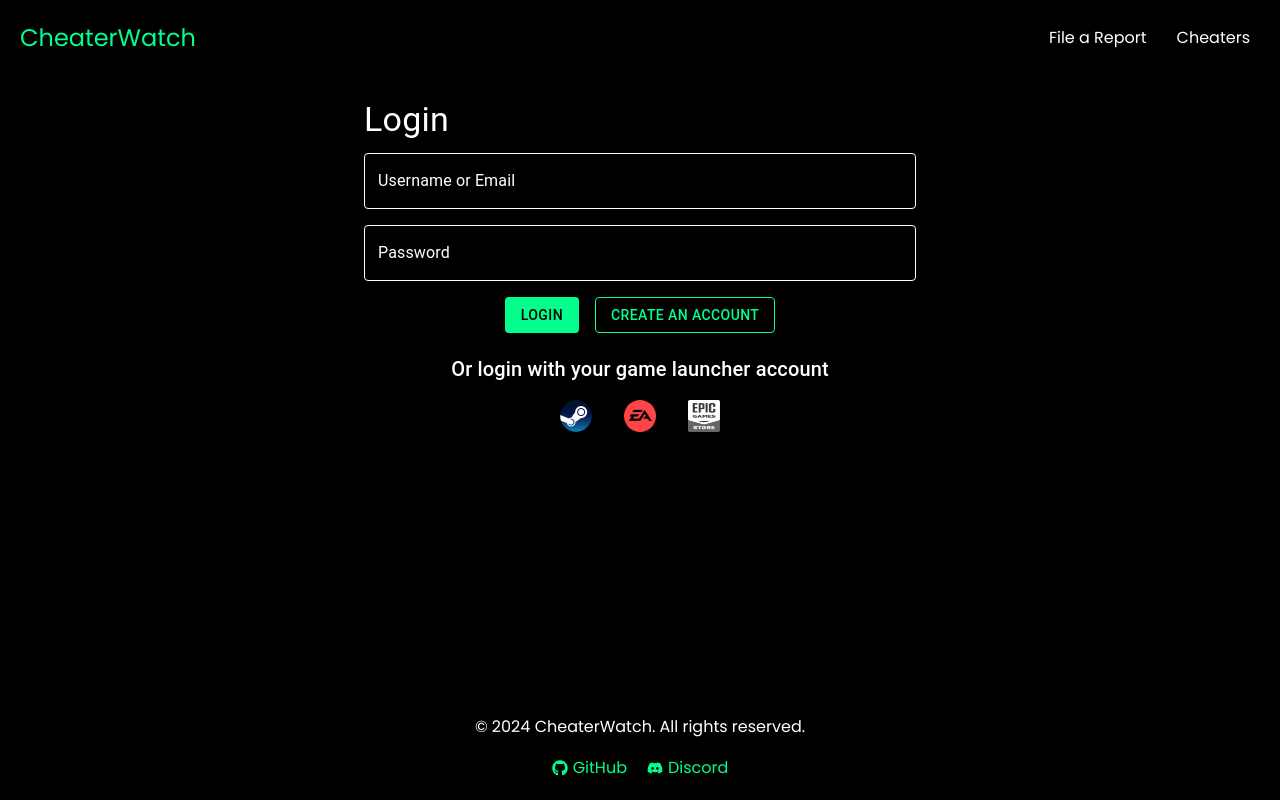
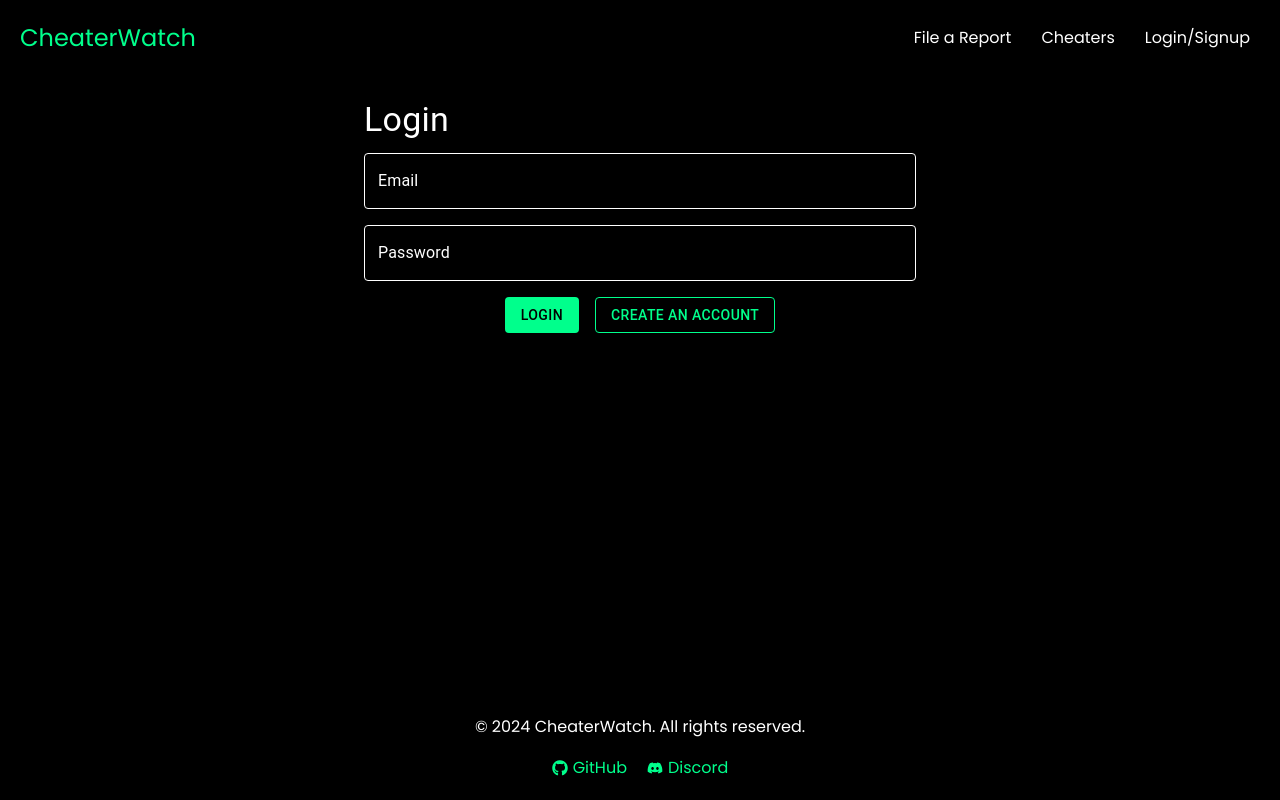
Before and after one commit to KingCharlesVI/CheaterWatch-Frontend, a React (Create React App) app in the folder cheaterwatch-ui/: page /auth in a window 1280 px wide. Built offline with nearby package versions, Linux system fonts and the light colour scheme.

Commit message:
Update
- Added firebase authentication BUT MAY NOT STICK WITH IT

```diff
--- a/cheaterwatch-ui/package.json
+++ b/cheaterwatch-ui/package.json
@@ -16,9 +16,11 @@
     "@testing-library/react": "^13.4.0",
     "@testing-library/user-event": "^13.5.0",
     "axios": "^1.7.1",
+    "firebase": "^10.12.2",
     "grommet": "^2.37.0",
     "react": "^18.3.1",
     "react-dom": "^18.3.1",
+    "react-firebase-hooks": "^5.1.1",
     "react-icons": "^5.2.1",
     "react-router": "^6.23.1",
     "react-router-dom": "^6.23.1",
--- a/cheaterwatch-ui/src/App.js
+++ b/cheaterwatch-ui/src/App.js
@@ -5,13 +5,14 @@ import Navbar from './components/Navbar';
 import Homepage from './components/Homepage';
 import FileReport from './components/FileReport';
 import Cheaters from './components/Cheaters';
-import MW3Cheaters from './components/MW3Cheaters'; // Import MW3Cheaters component
+import MW3Cheaters from './components/MW3Cheaters';
 import WarzoneCheaters from './components/WarzoneCheaters';
 import ValorantCheaters from './components/ValorantCheaters';
 import ApexCheaters from './components/ApexCheaters';
 import Auth from './components/Auth';
 import BlogPage from './components/BlogPage';
 import Footer from './components/Footer';
+import PrivateRoute from './components/PrivateRoute';
 import './App.css';
 
 function App() {
@@ -22,13 +23,17 @@ function App() {
         <div className="routes-container">
           <Routes>
             <Route path="/" element={<Homepage />} />
-            <Route path="/file-report" element={<FileReport />} />
+            <Route path="/auth" element={<Auth />} />
+            <Route path="/file-report" element={
+              <PrivateRoute>
+                <FileReport />
+              </PrivateRoute>
+            } />
             <Route path="/cheaters" element={<Cheaters />} />
             <Route path="/mw3" element={<MW3Cheaters />} />
             <Route path="/warzone" element={<WarzoneCheaters />} />
             <Route path="/valorant" element={<ValorantCheaters />} />
             <Route path="/apex" element={<ApexCheaters />} />
-            <Route path="/auth" element={<Auth />} />
             <Route path="/blog" element={<BlogPage />} />
           </Routes>
         </div>
--- a/cheaterwatch-ui/src/components/Auth.js
+++ b/cheaterwatch-ui/src/components/Auth.js
@@ -2,15 +2,12 @@
 import React, { useState } from 'react';
 import { Container, FormControl, InputLabel, OutlinedInput, Button, Typography, Grid, IconButton } from '@mui/material';
 import { styled } from '@mui/material/styles';
-
-// Import PNG icons
-import steamLogo from '../assets/steam.png';
-import eaLogo from '../assets/ea.png';
-import epicLogo from '../assets/epic.png';
+import { auth } from '../firebase';
+import { createUserWithEmailAndPassword, signInWithEmailAndPassword } from 'firebase/auth';
 
 const StyledContainer = styled(Container)(({ theme }) => ({
-  backgroundColor: '#000', // Black background
-  color: '#fff', // White text
+  backgroundColor: '#000',
+  color: '#fff',
   padding: theme.spacing(3),
   borderRadius: theme.shape.borderRadius,
 }));
@@ -18,24 +15,24 @@ const StyledContainer = styled(Container)(({ theme }) => ({
 const StyledFormControl = styled(FormControl)(({ theme }) => ({
   marginBottom: theme.spacing(2),
   '& .MuiInputLabel-root': {
-    color: '#fff', // White label color
+    color: '#fff',
     marginRight: theme.spacing(2),
     '&.Mui-focused': {
-      color: '#00ff8c', // Green color when focused
+      color: '#00ff8c',
     },
   },
   '& .MuiOutlinedInput-root': {
     '& input': {
-      color: '#fff', // White text color
+      color: '#fff',
     },
     '& fieldset': {
-      borderColor: '#fff', // White border color
+      borderColor: '#fff',
     },
     '&:hover fieldset': {
-      borderColor: '#fff', // White border color on hover
+      borderColor: '#fff',
     },
     '&.Mui-focused fieldset': {
-      borderColor: '#00ff8c', // Green border color when focused
+      borderColor: '#00ff8c',
     },
   },
 }));
@@ -63,19 +60,34 @@ const StyledIconButton = styled(IconButton)(({ theme }) => ({
 
 const Auth = () => {
   const [isLogin, setIsLogin] = useState(true);
+  const [email, setEmail] = useState('');
+  const [password, setPassword] = useState('');
+  const [username, setUsername] = useState('');
+  const [error, setError] = useState('');
 
   const handleSwitch = () => {
     setIsLogin(!isLogin);
   };
 
-  const handleSignup = (event) => {
+  const handleSignup = async (event) => {
     event.preventDefault();
-    // Handle signup logic
+    try {
+      await createUserWithEmailAndPassword(auth, email, password);
+      if (auth.currentUser) {
+        await auth.currentUser.updateProfile({ displayName: username });
+      }
+    } catch (error) {
+      setError(error.message);
+    }
   };
 
-  const handleLogin = (event) => {
+  const handleLogin = async (event) => {
     event.preventDefault();
-    // Handle login logic
+    try {
+      await signInWithEmailAndPassword(auth, email, password);
+    } catch (error) {
+      setError(error.message);
+    }
   };
 
   return (
@@ -83,121 +95,57 @@ const Auth = () => {
       <Typography variant="h4" gutterBottom>
         {isLogin ? 'Login' : 'Signup'}
       </Typography>
+      {error && <Typography color="error">{error}</Typography>}
       <form onSubmit={isLogin ? handleLogin : handleSignup}>
         {!isLogin && (
-          <>
           <StyledFormControl fullWidth variant="outlined">
             <InputLabel htmlFor="username">Username</InputLabel>
             <OutlinedInput
               id="username"
               label="Username"
               placeholder="Enter your username"
+              value={username}
+              onChange={(e) => setUsername(e.target.value)}
               required
             />
           </StyledFormControl>
+        )}
         <StyledFormControl fullWidth variant="outlined">
           <InputLabel htmlFor="email">Email</InputLabel>
           <OutlinedInput
             id="email"
             label="Email"
             placeholder="Enter your email"
+            value={email}
+            onChange={(e) => setEmail(e.target.value)}
             type="email"
             required
           />
         </StyledFormControl>
-          </>
-        )}
-        {isLogin && (
-          <StyledFormControl fullWidth variant="outlined">
-            <InputLabel htmlFor="username-or-email">Username or Email</InputLabel>
-            <OutlinedInput
-              id="username-or-email"
-              label="Username or Email"
-              placeholder="Enter your username or email"
-              required
-            />
-          </StyledFormControl>
-        )}
         <StyledFormControl fullWidth variant="outlined">
           <InputLabel htmlFor="password">Password</InputLabel>
           <OutlinedInput
             id="password"
             label="Password"
             placeholder="Enter your password"
+            value={password}
+            onChange={(e) => setPassword(e.target.value)}
             type="password"
             required
           />
         </StyledFormControl>
-        {isLogin ? (
-          <>
         <Grid container spacing={2} justifyContent="center">
           <Grid item>
             <StyledButton type="submit" variant="contained">
-                  Login
+              {isLogin ? 'Login' : 'Signup'}
             </StyledButton>
           </Grid>
           <Grid item>
             <StyledOutlinedButton variant="outlined" onClick={handleSwitch}>
-                  Create an account
+              {isLogin ? 'Create an account' : 'Login instead'}
             </StyledOutlinedButton>
           </Grid>
         </Grid>
-            <Typography variant="h6" gutterBottom align="center" style={{ marginTop: '1em' }}>
-              Or login with your game launcher account
-            </Typography>
-            <Grid container spacing={2} justifyContent="center">
-              <Grid item>
-                <StyledIconButton>
-                  <img src={steamLogo} alt="Steam" width="32" height="32" />
-                </StyledIconButton>
-              </Grid>
-              <Grid item>
-                <StyledIconButton>
-                  <img src={eaLogo} alt="EA" width="32" height="32" />
-                </StyledIconButton>
-              </Grid>
-              <Grid item>
-                <StyledIconButton>
-                  <img src={epicLogo} alt="Epic Games" width="32" height="32" />
-                </StyledIconButton>
-              </Grid>
-            </Grid>
-          </>
-        ) : (
-          <>
-            <StyledButton type="submit" variant="contained" fullWidth>
-              Signup
-            </StyledButton>
-            <Typography variant="h6" gutterBottom style={{ marginTop: '1em' }}>
-              Link Game Launcher Accounts
-            </Typography>
-            <Grid container spacing={2}>
-              <Grid item>
-                <StyledIconButton>
-                  <img src={steamLogo} alt="Steam" width="32" height="32" />
-                </StyledIconButton>
-              </Grid>
-              <Grid item>
-                <StyledIconButton>
-                  <img src={eaLogo} alt="EA" width="32" height="32" />
-                </StyledIconButton>
-              </Grid>
-              <Grid item>
-                <StyledIconButton>
-                  <img src={epicLogo} alt="Epic Games" width="32" height="32" />
-                </StyledIconButton>
-              </Grid>
-            </Grid>
-            <StyledOutlinedButton
-              variant="outlined"
-              fullWidth
-              onClick={handleSwitch}
-              style={{ marginTop: '1em' }}
-            >
-              Login instead
-            </StyledOutlinedButton>
-          </>
-        )}
       </form>
     </StyledContainer>
   );
--- a/cheaterwatch-ui/src/components/Navbar.js
+++ b/cheaterwatch-ui/src/components/Navbar.js
@@ -37,6 +37,7 @@ const Navbar = () => {
           <ul className="nav-links">
             <li><Link to="/file-report">File a Report</Link></li>
             <li><Link to="/cheaters">Cheaters</Link></li>
+            <li><Link to="/auth">Login/Signup</Link></li>
           </ul>
         </nav>
       </div>
--- /dev/null
+++ b/cheaterwatch-ui/src/components/PrivateRoute.js
@@ -0,0 +1,17 @@
+// src/components/PrivateRoute.js
+import React from 'react';
+import { Navigate } from 'react-router-dom';
+import { useAuthState } from 'react-firebase-hooks/auth';
+import { auth } from '../firebase';
+
+const PrivateRoute = ({ children }) => {
+  const [user, loading] = useAuthState(auth);
+
+  if (loading) {
+    return <div>Loading...</div>; // Customize this loading indicator as needed
+  }
+
+  return user ? children : <Navigate to="/auth" />;
+};
+
+export default PrivateRoute;
--- /dev/null
+++ b/cheaterwatch-ui/src/firebase.js
@@ -0,0 +1,17 @@
+// src/firebase.js
+import { initializeApp } from 'firebase/app';
+import { getAuth } from 'firebase/auth';
+
+const firebaseConfig = {
+  apiKey: "AIzaSyAcApdDlXY__lQWtsKr12Bi7mxbdiEtRFY",
+  authDomain: "cheaterwatch-a9ff2.firebaseapp.com",
+  projectId: "cheaterwatch-a9ff2",
+  storageBucket: "cheaterwatch-a9ff2.appspot.com",
+  messagingSenderId: "597904687433",
+  appId: "1:597904687433:web:753dafab6f8cdcc8ea9a98"
+};
+
+const app = initializeApp(firebaseConfig);
+const auth = getAuth(app);
+
+export { auth };
--- /dev/null
+++ b/package.json
@@ -0,0 +1,5 @@
+{
+  "dependencies": {
+    "firebase": "^10.12.2"
+  }
+}
```
Also changed, not shown: 2 other files (tests, documents, lock files or other folders). Lines whose indentation alone changed are shown as unchanged.
